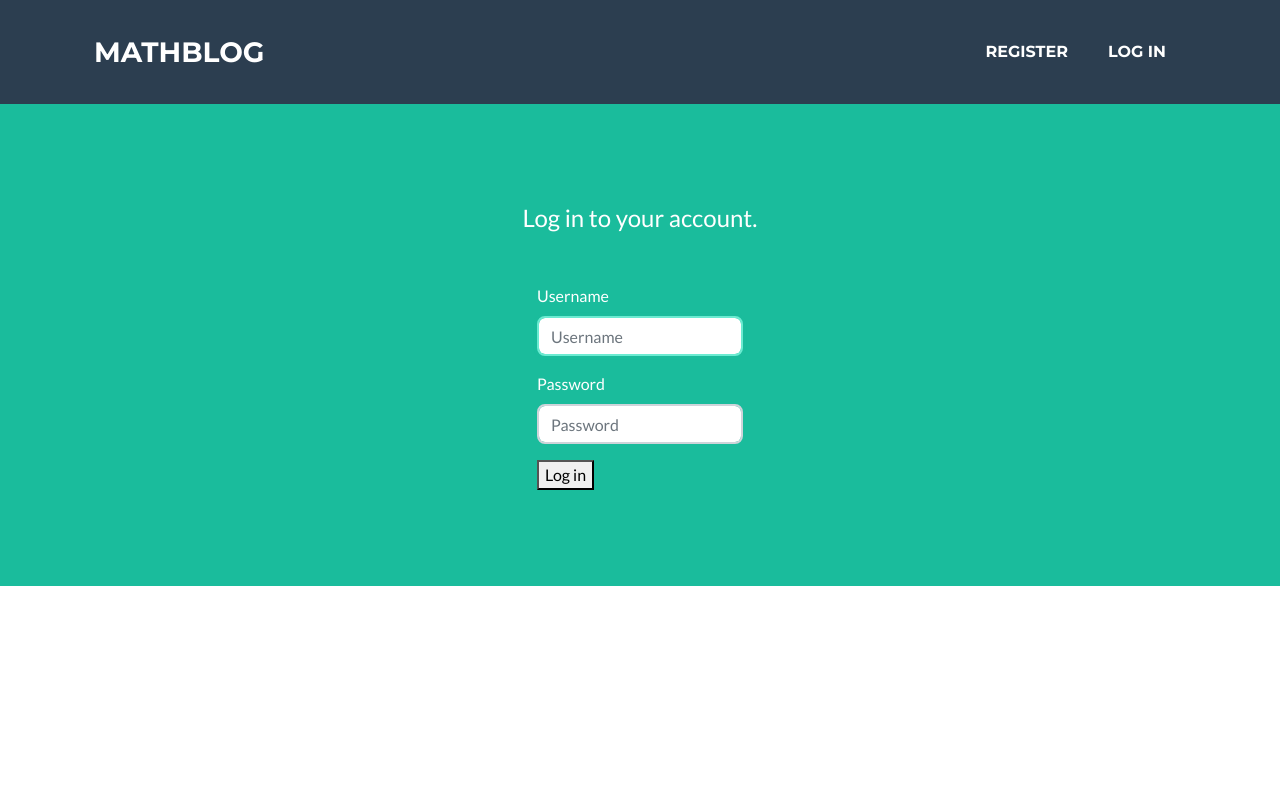
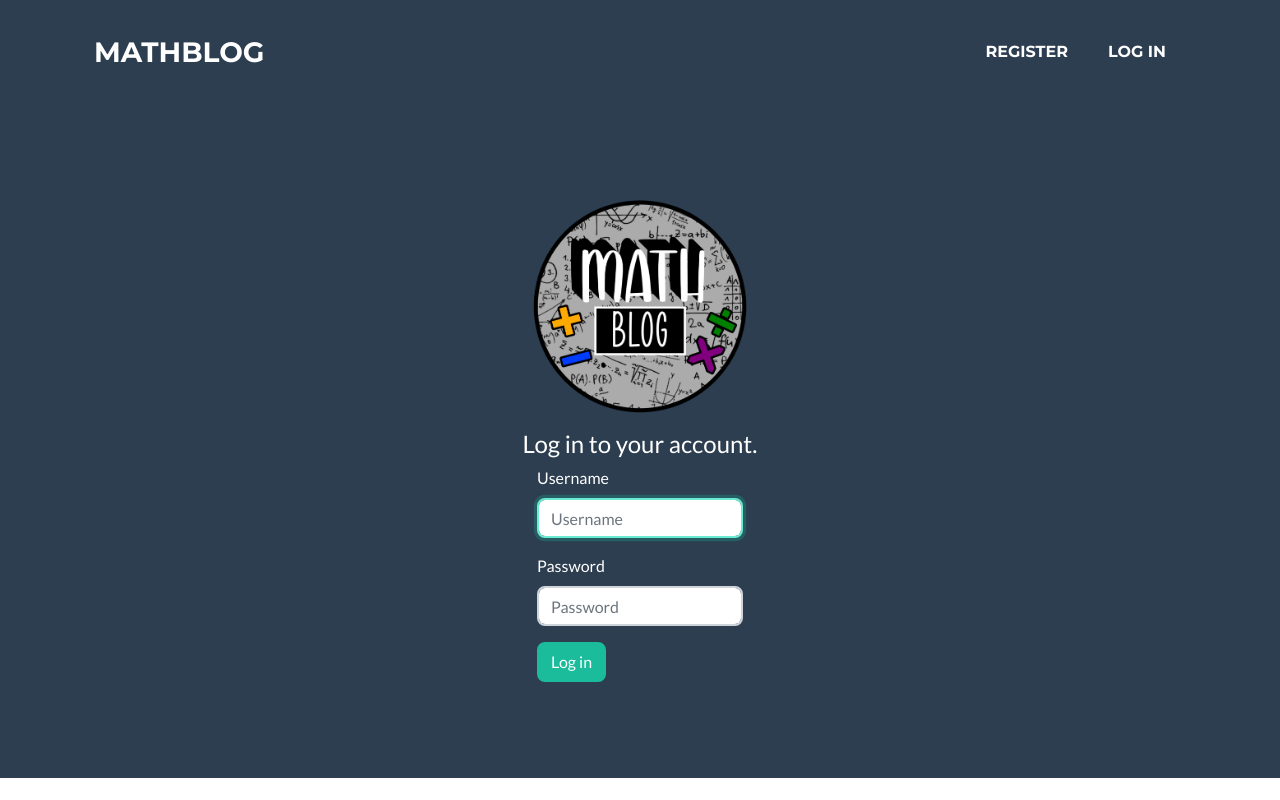
Before and after one commit to fvea/Mathblog, a Django app: page /users/login/ in a window 1280 px wide. Run offline with Django 3.2, Linux system fonts and the light colour scheme; some libraries are stand-ins or nearby versions.

Commit message:
login page updated

```diff
--- a/users/templates/registration/login.html
+++ b/users/templates/registration/login.html
@@ -1,20 +1,19 @@
 {% extends "blog_QA/base.html" %}
 {% load bootstrap4 %}
+{% load static %}
 
 {% block content %}
-  <header class="masthead bg-primary text-white">
+  <header class="masthead bg-secondary text-white">
     <div class="container d-flex align-items-center flex-column">
-        <p class="masthead-subheading font-weight-light mb-5">Log in to your account.</p>
+        <img class="masthead-avatar mb-1" src="{% static 'assets/img/MathLabLogo.png' %}" alt="" />
+        <p class="masthead-subheading font-weight-light mb-1">Log in to your account.</p>
         <form method="post" action="{% url 'users:login' %}" class="form">
-
           {% csrf_token %}
           {% bootstrap_form form %}
-
           {% buttons %}
-            <button name="submit" >Log in</button>
+          <button name="submit" class="btn btn-primary">Log in</button>
           {% endbuttons %}
-          <input type="hidden" name="next"
-            value="{% url 'blog_QA:index' %}">
+          <input type="hidden" name="next" value="{% url 'blog_QA:index' %}">
       </form>
     </div>
   </header>
```
